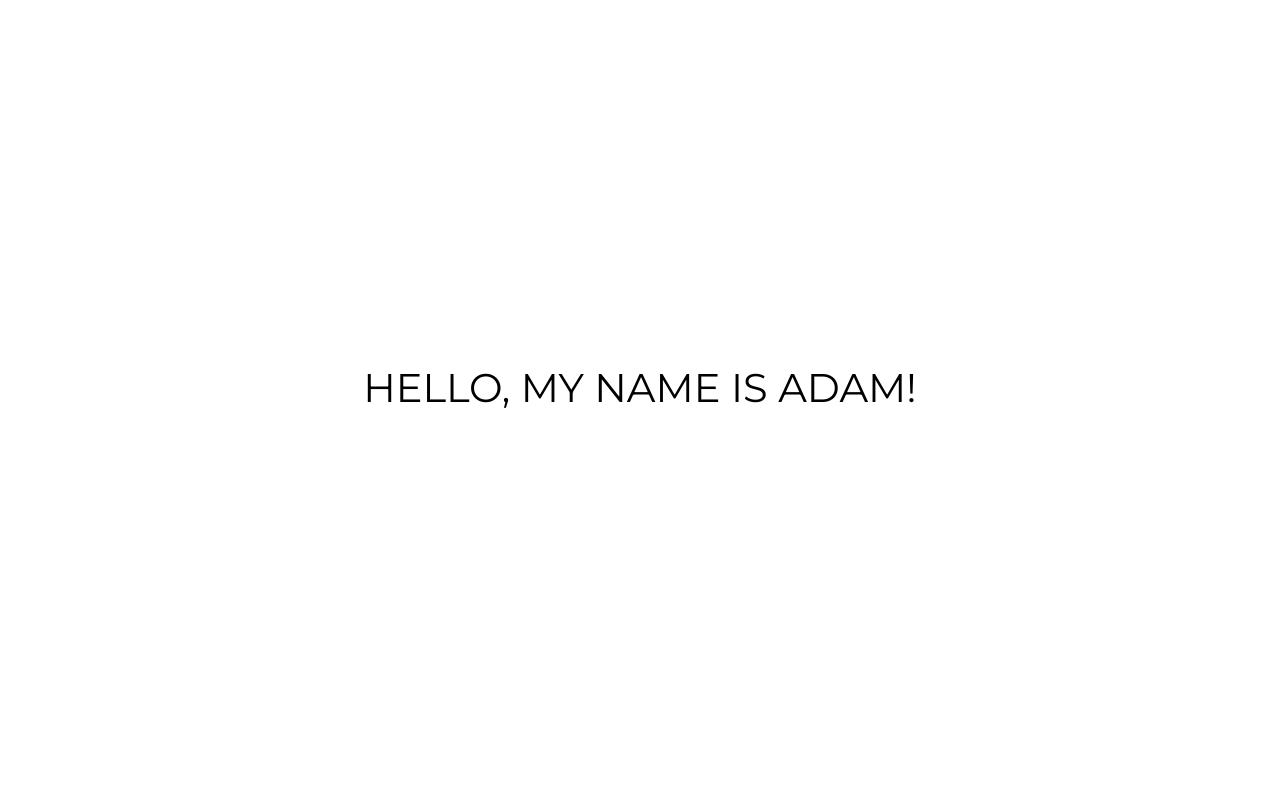
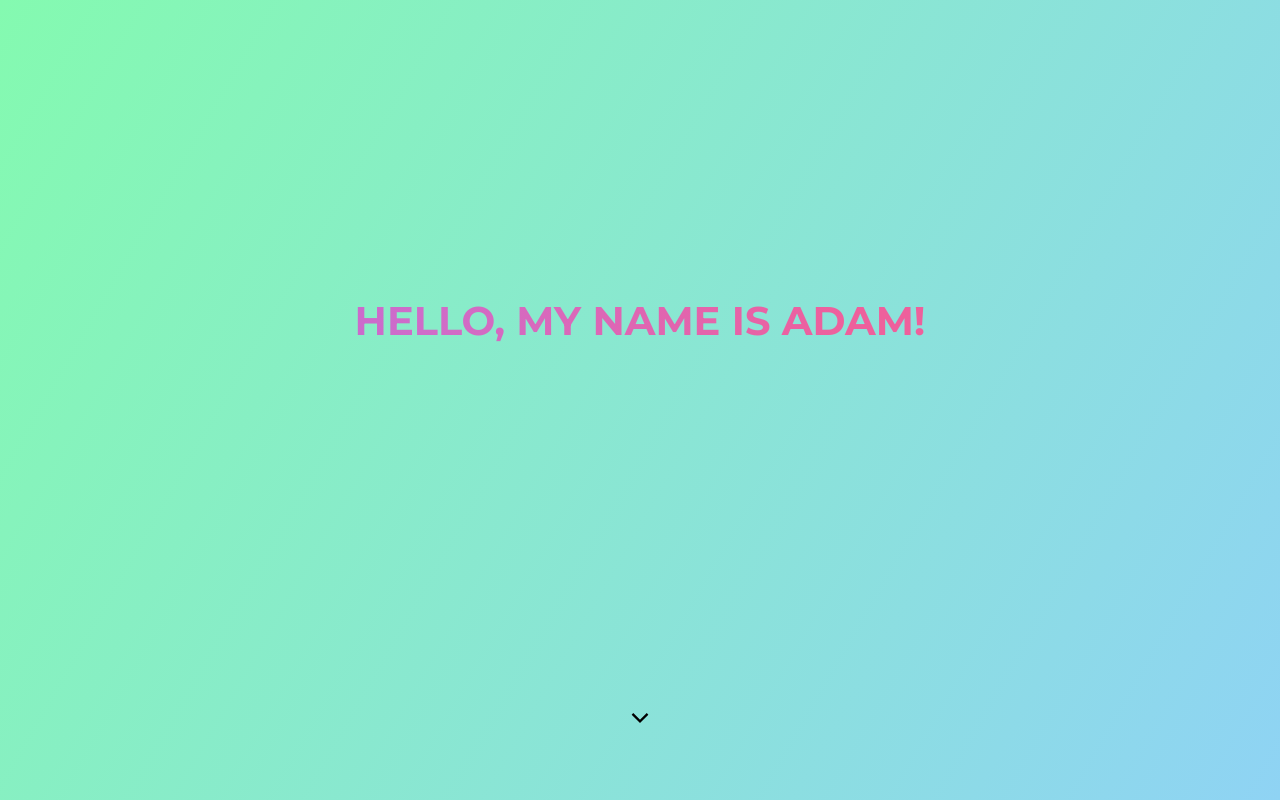
Before and after one commit to Maratonec/Maratonec.github.io, a plain HTML site: page index.html in a window 1280 px wide. Drawn offline with nearby package versions, Linux system fonts and the light colour scheme.

Commit message:
Scroll icon + background gradient

```diff
--- a/css/style.css
+++ b/css/style.css
@@ -1,26 +1,35 @@
 @import url('https://fonts.googleapis.com/css?family=Montserrat:400,700');
 
-.text {
+* {
+    margin: 0;
+    padding: 0;
+}
+
+.text-main {
     font-size: min(5vw, 40px);
     font-family: 'Montserrat', sans-serif;
-    animation: wave 0.5s ease-in-out infinite alternate;
     text-align: center;
     text-transform: uppercase;
-    line-height: 95vh;
     -webkit-touch-callout: none;
     -webkit-user-select: none;
     -khtml-user-select: none;
     -moz-user-select: none;
     -ms-user-select: none;
     user-select: none;
+    margin: 0;
 
 }
 
-.text p {
-    display: inline-block;
-    vertical-align: middle;
+.text-main-gradient{
+    background-image: linear-gradient(to right, #b8cbb8 0%, #b8cbb8 0%, #b465da 0%, #cf6cc9 33%, #ee609c 66%, #ee609c 100%);
+    -webkit-background-clip: text;
+    -webkit-text-fill-color: transparent;
+    font-weight: 900;
 }
 
+.wave {
+    animation: wave 0.5s ease-in-out infinite alternate;
+}
 @keyframes wave {
     0% {
         transform: translateY(0);
@@ -30,3 +39,39 @@
         transform: translateY(-5px);
     }
 }
+
+.text-container {
+    background-image: linear-gradient(120deg, #84fab0 0%, #8fd3f4 100%);
+
+
+}
+
+.menu-icon {
+    font-size: x-large;
+    transform: translateY(0px);
+    color: black;
+    transition: transform 0.5s;
+}
+.menu-icon:hover {
+    transform: translateY(30px);
+    transition: transform 1s;
+}
+
+.text-outer {
+    display: table;
+    top: 0;
+    left: 0;
+    height: 100%;
+    width: 100%;
+}
+
+.text-middle {
+    display: table-cell;
+    vertical-align: middle;
+    margin: auto;
+}
+
+.text-inner {
+    margin: auto;
+    width: 100%;
+}
--- a/index.html
+++ b/index.html
@@ -2,7 +2,7 @@
 <html lang="en">
 
 <head>
-  <meta name="description" content="Blank page on www.maratonec.live" />
+  <meta name="description" content="Portfolio page for Adam Černý" />
   <meta charset="utf-8">
   <title>Maratonec</title>
   <meta name="viewport" content="width=device-width, initial-scale=1">
@@ -11,13 +11,22 @@
   <link rel="stylesheet" href="css/style.css">
 </head>
 
-<body>
-  <div class="text" id="text-block">
-    <p>Hello, my name is Adam!</p>
+<body class="text-container">
+  <div class="text-outer" style="height: 80vh">
+  <div class="text-middle text-main wave text-main-gradient"  id="text-block">
+    <p class="text-inner">Hello, my name is Adam!</p>
   </div>
+  </div>
+  <div class="text-outer" style="height: 20vh">
+    <div class="text-middle" >
+      <ion-icon name="chevron-down-sharp" class="text-inner menu-icon" style="padding-top: 4.75vh; padding-bottom: 4.75vh;"></ion-icon>
+    </div>
+  </div>
+  <!--scripts-->
   <script src="script/script.js"></script>
+  <script type="module" src="https://unpkg.com/ionicons@5.5.2/dist/ionicons/ionicons.esm.js"></script>
+  <script nomodule src="https://unpkg.com/ionicons@5.5.2/dist/ionicons/ionicons.js"></script>
 </body>
-
 <script>
 </script>
 
```
Also changed, not shown: 1 other file.
